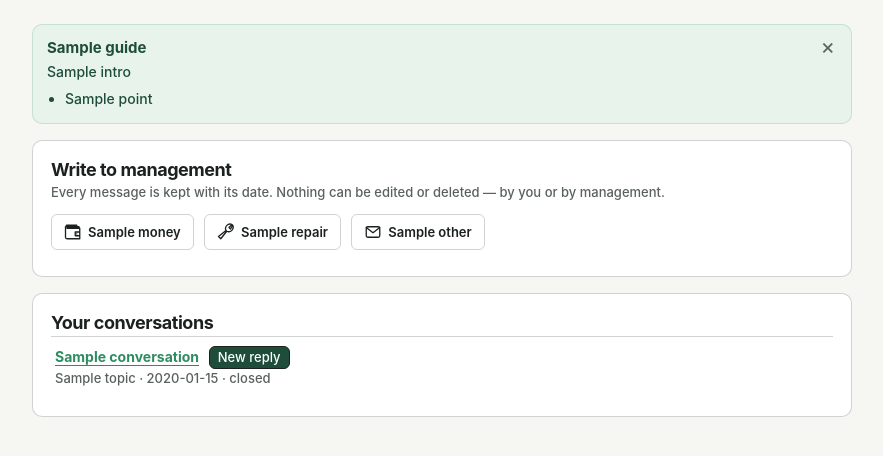
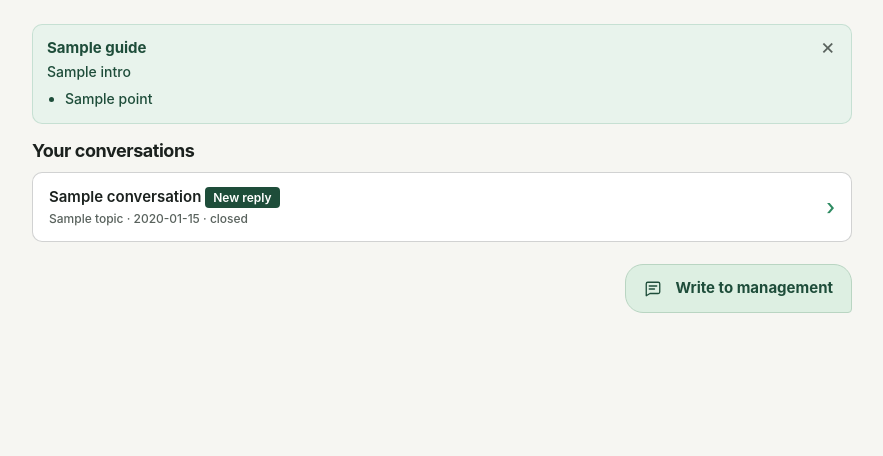
Before and after one commit to Domi-solutions/rent-reconciliation, a Python web app: template templates/tenant/messages.html in a window 1280 px wide. Shown: the part 112-568 px from the top of the page, without its empty margins (198-1081 px from the left). Run offline with Jinja, Linux system fonts and the light colour scheme; the template is opened without the code that fills it: most values are stand-ins (such as "Sample title", 1, 10 or a date in 2020).

Commit message:
Tenant Messages: notices first, then conversations, then a 'Write to management' bubble
The three topics open from the bubble instead of sitting on the page; older
notices fold away; conversations are whole tappable rows. Less on screen.

Co-Authored-By: Claude Opus 5.5 <noreply@anthropic.com>

```diff
--- a/static/tenant.css
+++ b/static/tenant.css
@@ -124,3 +124,33 @@ body .owed-pay { display: flex; align-items: center; justify-content: center; wi
   .owed-breakdown { border: 0; background: none; }
   .owed-hint { display: none; }
 }
+
+/* Messages page: notices, then conversations, then one bubble to write. */
+.tenant-conversations { margin-bottom: 22px; }
+.conv-list { border: 1px solid var(--border-strong); border-radius: var(--r-card); background: var(--surface); overflow: hidden; }
+.conv-row { display: block; position: relative; padding: 13px 40px 13px 16px; border-top: 1px solid var(--border); color: var(--ink); text-decoration: none; }
+.conv-row:first-child { border-top: 0; }
+.conv-row::after { content: '›'; position: absolute; right: 16px; top: 50%; transform: translateY(-50%); font-size: 22px; color: var(--accent); }
+.conv-row:hover { background: var(--mint-2); color: var(--ink); }
+.conv-subject { display: block; font-size: 15px; font-weight: 600; }
+.conv-meta { display: block; font-size: 12px; color: var(--ink-2); margin-top: 2px; }
+.conv-empty { color: var(--ink-2); font-size: 14px; margin: 0; }
+body details.older-notices > summary { margin: 4px 0 10px; font-size: 13px; }
+/* "Write to management": an outgoing chat bubble that opens into the three topics. */
+.write-bubble { max-width: 420px; margin: 0 0 8px auto; }
+body details.write-bubble > summary {
+  display: flex; align-items: center; gap: 10px; width: fit-content; max-width: 100%; margin-left: auto;
+  padding: 12px 18px; border: 1px solid var(--chat-outgoing-border); border-radius: 18px 18px 4px 18px;
+  background: var(--chat-outgoing); color: var(--forest); font-size: 15px; font-weight: 650; list-style: none;
+}
+body details.write-bubble > summary:hover { background: var(--mint); color: var(--forest); border-color: var(--accent); }
+.write-bubble > summary::-webkit-details-marker { display: none; }
+.write-bubble > summary::marker { content: ''; }
+.write-bubble[open] > summary { border-radius: 18px 18px 4px 18px; }
+.write-options { margin-top: 10px; padding: 14px; border: 1px solid var(--border-strong); border-radius: var(--r-card); background: var(--surface); }
+.write-options p { margin: 0 0 10px; font-size: 13px; color: var(--ink-2); }
+.write-option { display: flex; align-items: center; gap: 10px; min-height: 46px; padding: 10px 14px; margin-bottom: 8px;
+  border: 1px solid var(--border-strong); border-radius: var(--r-btn); color: var(--ink); font-weight: 600; text-decoration: none; }
+.write-option:hover { border-color: var(--accent); background: var(--mint-2); color: var(--forest); }
+.write-option .domi-icon { color: var(--accent); }
+.write-options .write-note { margin: 6px 0 0; font-size: 12px; }
--- a/templates/tenant/messages.html
+++ b/templates/tenant/messages.html
@@ -4,39 +4,45 @@
 
 {% block title %}Messages — Unit {{ unit.unit_number }}{% endblock %}
 {% block content %}
-{% if notices %}<a class="tenant-notice tenant-notice-jump" href="#notices"><span class="tenant-notice-label">{{ icon('file') }} {{ notices|length }} notice{{ 's' if notices|length != 1 }} from management</span><span class="tenant-notice-action">Read notices ↓</span></a>{% endif %}
-<div class="doc">
-  <h2>Write to management</h2>
-  <div class="muted" style="margin-bottom:12px">Every message is kept with its date. Nothing can be edited or deleted — by you or by management.</div>
-  <a class="chip" href="{{ url_for('tenant.message_new', token=token, topic='money') }}">{{ icon('wallet') }} {{ topics.money }}</a>
-  <a class="chip" href="{{ url_for('tenant.message_new', token=token, topic='repair') }}">{{ icon('wrench') }} {{ topics.repair }}</a>
-  <a class="chip" href="{{ url_for('tenant.message_new', token=token, topic='other') }}">{{ icon('mail') }} {{ topics.other }}</a>
-</div>
-
-<div class="doc">
-  <h2>Your conversations</h2>
-  {% if conversations %}
-  <table>
-    {% for c in conversations %}
-    <tr>
-      <td>
-        <a href="{{ url_for('tenant.conversation', token=token, conv_id=c.id) }}"><b>{{ c.subject }}</b></a>
-        {% if c.unread %}<span class="chip" style="padding:1px 8px;margin:0 0 0 6px;background: var(--forest);color:#fff;border-color:var(--ink)">New reply</span>{% endif %}
-        <div class="muted">{{ topics[c.topic] }} · {{ (c.last_message_at or '')[:10] }} ·
-          {% if c.status == 'awaiting_reply' %}waiting for a reply{% elif c.status == 'replied' %}replied{% else %}closed{% endif %}</div>
-      </td>
-    </tr>
-    {% endfor %}
-  </table>
-  {% else %}
-  <div class="muted">No conversations yet.</div>
-  {% endif %}
-</div>
-
+{# Read first (notices), then your own threads, then one bubble to write — kept quiet on purpose. #}
 {% if notices %}
 <section class="tenant-notices" id="notices" aria-labelledby="notices-heading">
   <div class="tenant-section-heading"><h2 id="notices-heading">Notices from management</h2></div>
-  {% for m in notices %}{{ notice_card(m, token) }}{% endfor %}
+  {% for m in notices[:3] %}{{ notice_card(m, token) }}{% endfor %}
+  {% if notices|length > 3 %}
+  <details class="older-notices">
+    <summary>Older notices ({{ notices|length - 3 }})</summary>
+    {% for m in notices[3:] %}{{ notice_card(m, token) }}{% endfor %}
+  </details>
+  {% endif %}
 </section>
 {% endif %}
+
+<section class="tenant-conversations" aria-labelledby="conversations-heading">
+  <div class="tenant-section-heading"><h2 id="conversations-heading">Your conversations</h2></div>
+  {% if conversations %}
+  <div class="conv-list">
+    {% for c in conversations %}
+    <a class="conv-row" href="{{ url_for('tenant.conversation', token=token, conv_id=c.id) }}">
+      <span class="conv-subject">{{ c.subject }}{% if c.unread %} <span class="tenant-unread">New reply</span>{% endif %}</span>
+      <span class="conv-meta">{{ topics[c.topic] }} · {{ (c.last_message_at or '')[:10] }} ·
+        {% if c.status == 'awaiting_reply' %}waiting for a reply{% elif c.status == 'replied' %}replied{% else %}closed{% endif %}</span>
+    </a>
+    {% endfor %}
+  </div>
+  {% else %}
+  <p class="conv-empty">No conversations yet.</p>
+  {% endif %}
+</section>
+
+<details class="write-bubble">
+  <summary>{{ icon('message') }} <span>Write to management</span></summary>
+  <div class="write-options">
+    <p>What is it about?</p>
+    <a class="write-option" href="{{ url_for('tenant.message_new', token=token, topic='money') }}">{{ icon('wallet') }} {{ topics.money }}</a>
+    <a class="write-option" href="{{ url_for('tenant.message_new', token=token, topic='repair') }}">{{ icon('wrench') }} {{ topics.repair }}</a>
+    <a class="write-option" href="{{ url_for('tenant.message_new', token=token, topic='other') }}">{{ icon('mail') }} {{ topics.other }}</a>
+    <p class="write-note">Messages are kept with their date and can't be edited or deleted.</p>
+  </div>
+</details>
 {% endblock %}
```
Also changed, not shown: AGENTS.md (+4 -0 lines).
